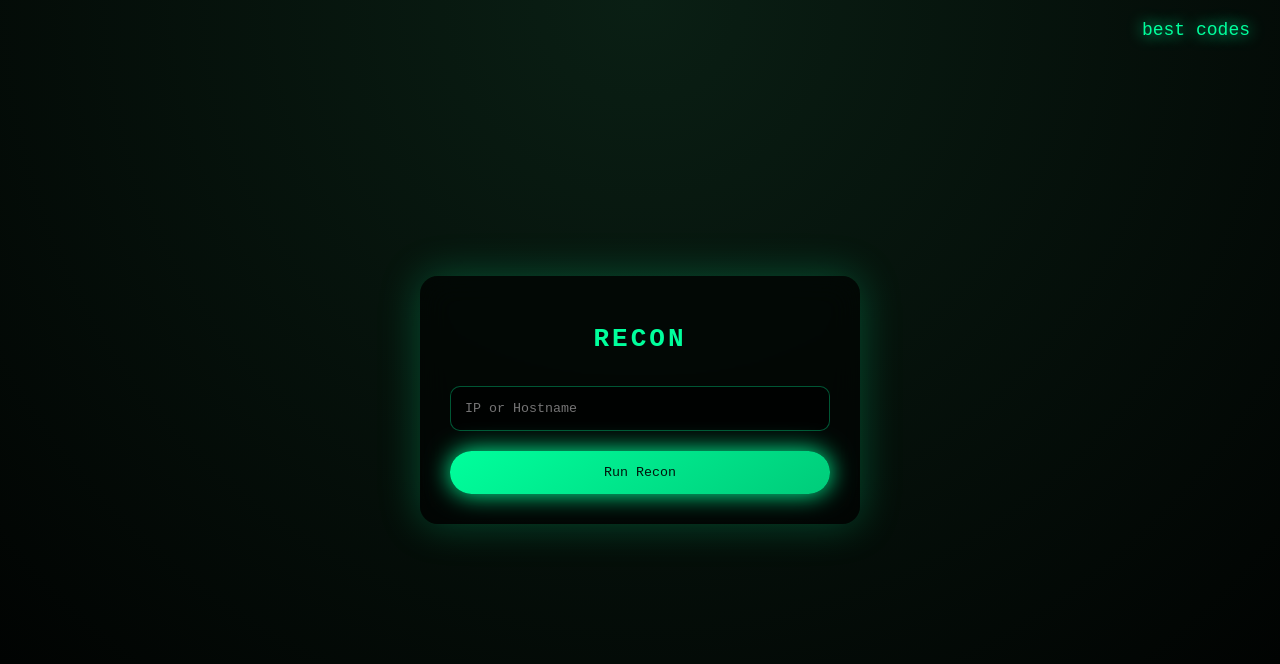
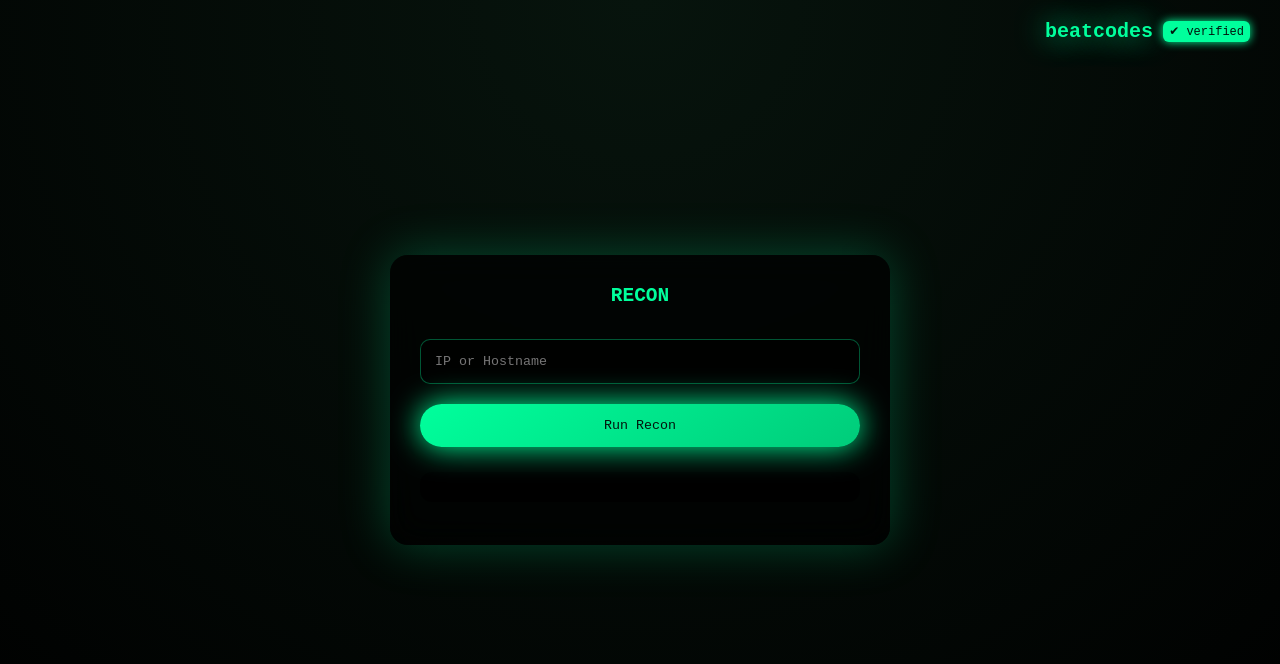
Before and after one commit to beatcodess/OSINTIP, a website: page public/index.html in a window 1280 px wide. Drawn offline with Linux system fonts and the light colour scheme.

Commit message:
Update index.html

```diff
--- a/public/index.html
+++ b/public/index.html
@@ -2,122 +2,196 @@
 <html lang="en">
 <head>
 <meta charset="UTF-8">
-<title>Recon</title>
+<title>RECON</title>
+
 <style>
-* { box-sizing: border-box; font-family: monospace; }
-body {
-  margin: 0;
-  height: 100vh;
-  background: radial-gradient(circle at top, #0a1f14, #000);
-  display: flex;
-  align-items: center;
-  justify-content: center;
-  color: #00ff9c;
+*{box-sizing:border-box;font-family:monospace}
+
+body{
+margin:0;
+height:100vh;
+background:radial-gradient(circle at top,#07140d,#000);
+display:flex;
+align-items:center;
+justify-content:center;
+color:#00ff9c;
+overflow:hidden
 }
-header {
-  position: absolute;
-  top: 20px;
-  right: 30px;
+
+header{
+position:absolute;
+top:20px;
+right:30px;
+display:flex;
+align-items:center;
+gap:10px;
+cursor:pointer
 }
-header a {
-  color: #00ff9c;
-  text-decoration: none;
-  font-size: 18px;
-  text-shadow: 0 0 15px #00ff9c;
+
+.name{
+font-size:20px;
+font-weight:bold;
+color:#00ff9c;
+white-space:nowrap;
+text-shadow:
+0 0 5px #00ff9c,
+0 0 15px #00ff9c,
+0 0 30px #00ff9c;
+animation:glow 2s infinite alternate
 }
-.container {
-  width: 440px;
-  padding: 30px;
-  background: rgba(0,0,0,.6);
-  backdrop-filter: blur(15px);
-  border-radius: 18px;
-  box-shadow: 0 0 40px rgba(0,255,156,.25);
+
+.badge{
+background:#00ff9c;
+color:#00150c;
+font-size:12px;
+padding:3px 6px;
+border-radius:6px;
+box-shadow:0 0 10px #00ff9c
 }
-h1 {
-  text-align: center;
-  letter-spacing: 3px;
+
+@keyframes glow{
+from{text-shadow:0 0 10px #00ff9c}
+to{text-shadow:0 0 35px #00ff9c}
 }
-input {
-  width: 100%;
-  padding: 14px;
-  margin-top: 15px;
-  background: rgba(0,0,0,.7);
-  border: 1px solid #00ff9c55;
-  border-radius: 10px;
-  color: #00ff9c;
+
+.container{
+width:500px;
+padding:30px;
+background:rgba(0,0,0,.65);
+backdrop-filter:blur(16px);
+border-radius:18px;
+box-shadow:0 0 50px rgba(0,255,156,.25)
 }
-button {
-  margin-top: 20px;
-  width: 100%;
-  padding: 14px;
-  border-radius: 50px;
-  border: none;
-  cursor: pointer;
-  background: linear-gradient(145deg,#00ff9c,#00cc7a);
-  color: #00150c;
-  box-shadow: 0 0 25px #00ff9c;
+
+h2{
+margin-top:0;
+text-align:center
 }
-.output {
-  margin-top: 25px;
-  padding: 15px;
-  background: rgba(0,0,0,.75);
-  border-radius: 12px;
-  display: none;
-  white-space: pre-wrap;
-  animation: glow 2s infinite alternate;
+
+input{
+width:100%;
+padding:14px;
+margin-top:15px;
+background:rgba(0,0,0,.75);
+border:1px solid #00ff9c55;
+border-radius:10px;
+color:#00ff9c
 }
-@keyframes glow {
-  from { box-shadow: inset 0 0 15px rgba(0,255,156,.2); }
-  to { box-shadow: inset 0 0 30px rgba(0,255,156,.5); }
+
+button{
+margin-top:20px;
+width:100%;
+padding:14px;
+border-radius:50px;
+border:none;
+cursor:pointer;
+background:linear-gradient(145deg,#00ff9c,#00cc7a);
+color:#00150c;
+box-shadow:0 0 30px #00ff9c
+}
+
+pre{
+margin-top:25px;
+padding:15px;
+background:rgba(0,0,0,.8);
+border-radius:12px;
+white-space:pre-wrap
 }
 </style>
 </head>
 
 <body>
 
-<header>
-  <a href="https://github.com/beatcodess" target="_blank">best codes</a>
+<header onclick="window.open('https://github.com/beatcodess','_blank')">
+  <div class="name" id="type"></div>
+  <div class="badge">✔ verified</div>
 </header>
 
 <div class="container">
-  <h1>RECON</h1>
+  <h2>RECON</h2>
   <input id="target" placeholder="IP or Hostname">
   <button onclick="run()">Run Recon</button>
-  <div class="output" id="out"></div>
+  <pre id="out"></pre>
 </div>
 
+<audio id="bgm" loop></audio>
+
 <script>
-async function run() {
-  const t = document.getElementById("target").value.trim();
-  const o = document.getElementById("out");
-  if (!t) return;
+const nameText="beatcodes";
+let n=0;
+(function type(){
+  if(n<nameText.length){
+    document.getElementById("type").textContent+=nameText[n++];
+    setTimeout(type,120)
+  }
+})();
 
-  o.style.display = "block";
-  o.textContent = "Running reconnaissance...";
+const bgm=document.getElementById("bgm");
+bgm.src="https://files.catbox.moe/q8n7n4.mp3";
 
-  const r = await fetch("/api/recon", {
-    method: "POST",
-    headers: { "Content-Type": "application/json" },
-    body: JSON.stringify({ target: t })
+document.addEventListener("click",()=>{
+  if(bgm.paused) bgm.play();
+},{once:true});
+
+async function run(){
+  const t=document.getElementById("target").value.trim();
+  const o=document.getElementById("out");
+  if(!t) return;
+
+  o.textContent="Running reconnaissance...";
+
+  const r=await fetch("/api/recon",{
+    method:"POST",
+    headers:{"Content-Type":"application/json"},
+    body:JSON.stringify({target:t})
   });
 
-  const d = await r.json();
+  const d=await r.json();
 
-  o.textContent =
-`Target        : ${d.target}
-IP Address    : ${d.ip}
-Hostname      : ${d.hostname}
-ISP / ASN     : ${d.isp}
-Cloud         : ${d.cloud}
+  o.textContent=
+`TARGET
+------
+${d.target}
+${d.ip}
 
-City          : ${d.city}
-Region        : ${d.region}
-Country       : ${d.country}
-Coordinates   : ${d.location}
-Timezone      : ${d.timezone}
+NETWORK
+-------
+Hostname : ${d.hostname||"N/A"}
+ISP      : ${d.isp||"N/A"}
+City     : ${d.city||"N/A"}
+Region   : ${d.region||"N/A"}
+Country  : ${d.country||"N/A"}
 
-Geo Confidence: ${d.confidence}
-Timestamp     : ${d.timestamp}`;
+WEB
+---
+HTTP Alive : ${d.http}
+
+TLS
+---
+Protocol : ${d.tls?.tls||"None"}
+Issuer   : ${d.tls?.issuer||"N/A"}
+Expiry   : ${d.tls?.valid_to||"N/A"}
+SelfSign : ${d.tls?.self_signed??false}
+
+DNS
+---
+A     : ${d.dns.A.join(", ")||"None"}
+AAAA  : ${d.dns.AAAA.join(", ")||"None"}
+MX    : ${d.dns.MX.map(m=>m.exchange).join(", ")||"None"}
+NS    : ${d.dns.NS.join(", ")||"None"}
+SPF   : ${d.dns.SPF}
+DMARC : ${d.dns.DMARC}
+DNSSEC: ${d.dns.DNSSEC}
+
+HONEYPOT
+--------
+Risk    : ${d.honeypot.score}
+Verdict : ${d.honeypot.verdict}
+Reasons : ${d.honeypot.reasons.join(", ")}
+
+Timestamp
+---------
+${d.timestamp}`;
 }
 </script>
 
```
